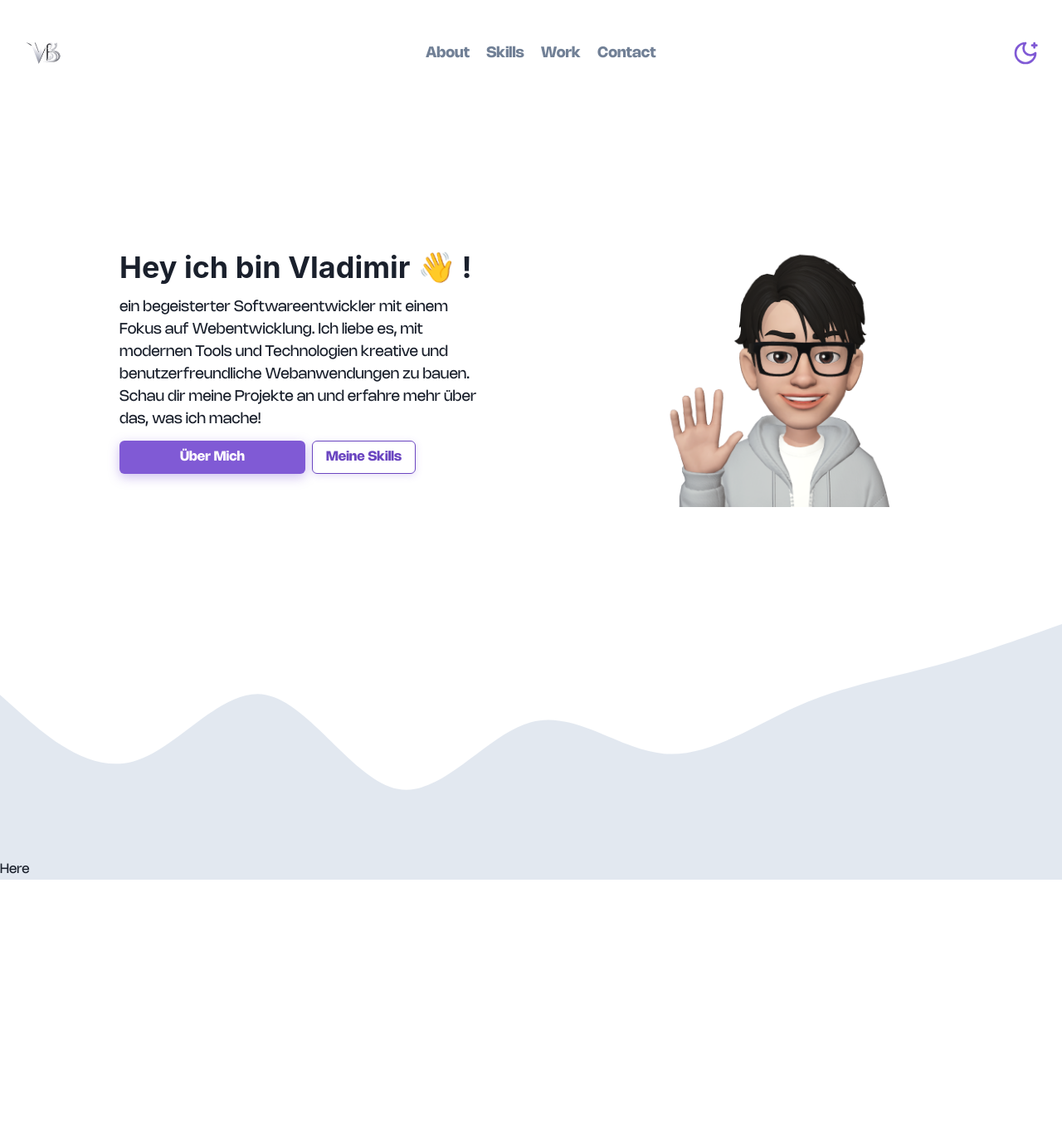
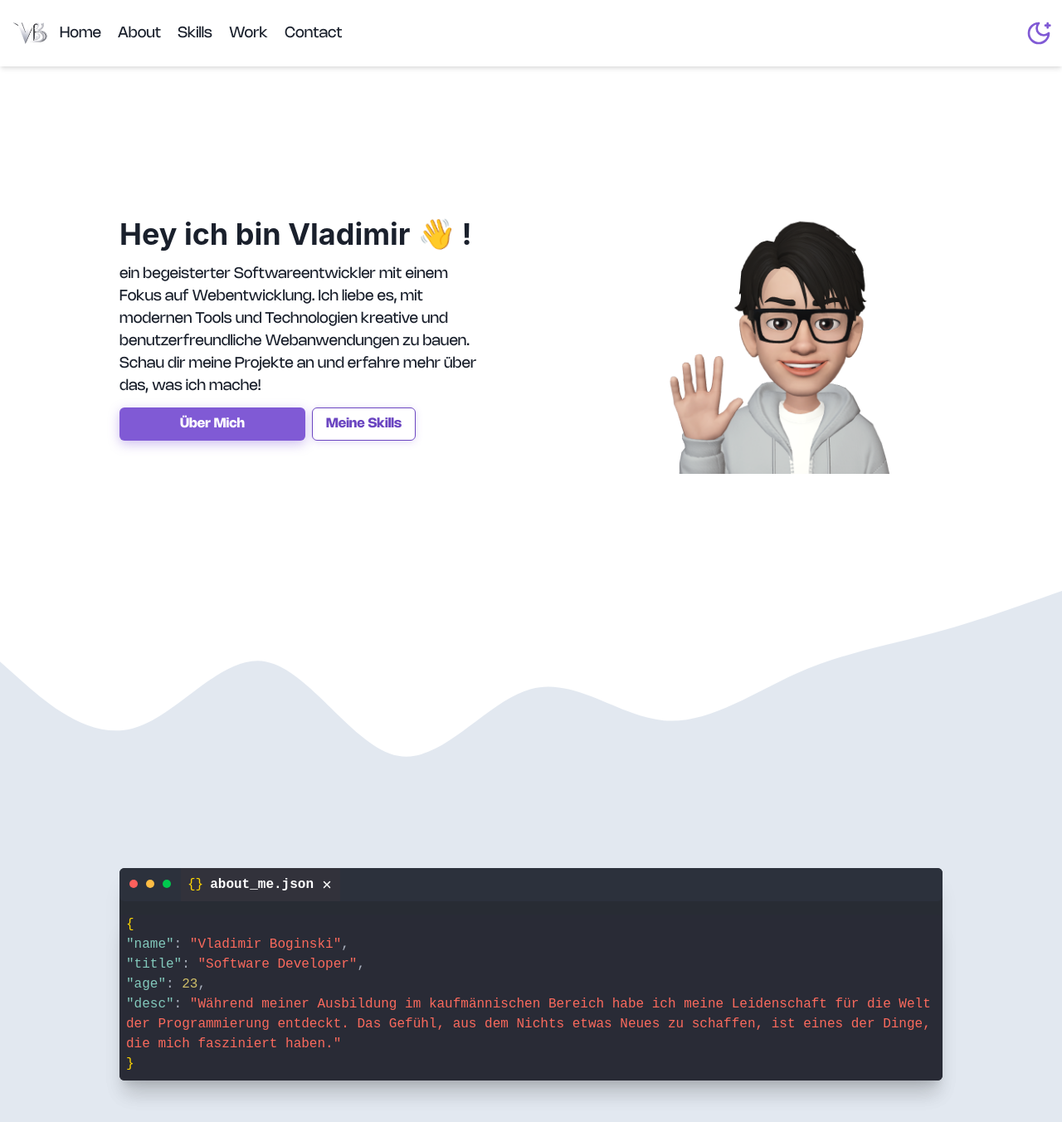
Before and after one commit to dervladel/portfolio, a React (Vite) app: page / in a window 1280 px wide. Shown: the whole page at 83% size. Before the commit the page ends 1060 px from the top, so only its background shows below. Built offline with nearby package versions, Linux system fonts and the light colour scheme.

Commit message:
added About me section

```diff
--- a/src/App.tsx
+++ b/src/App.tsx
@@ -1,4 +1,4 @@
-import { Grid, Hide, Show } from "@chakra-ui/react";
+import { Box, Grid, Hide, Show } from "@chakra-ui/react";
 import "./App.css";
 import Header from "./components/Header";
 import Nav from "./components/Nav";
@@ -8,8 +8,10 @@ import Wave from "./components/Wave";
 
 function App() {
   return (
-    <Grid marginTop={2}>
-      <Nav />
+    <Grid>
+      <Box className="nav" zIndex={2} boxShadow={"md"}>
+        <Nav />
+      </Box>
       <Hide above="lg">
         <HeaderMobile />
       </Hide>
--- a/src/components/AboutMe.tsx
+++ b/src/components/AboutMe.tsx
@@ -1,10 +1,15 @@
-import { Box, useColorModeValue } from "@chakra-ui/react";
+import { Box, Container, useColorModeValue } from "@chakra-ui/react";
+import AboutMeCard from "./AboutMeCard";
 
 const AboutMe = () => {
   const bg = useColorModeValue("#e2e8f0", "#2d3748");
   return (
     <>
-      <Box background={bg}>Here</Box>
+      <Box background={bg} id="about">
+        <Container marginY={"50px"} maxW={"container.lg"}>
+          <AboutMeCard />
+        </Container>
+      </Box>
     </>
   );
 };
--- /dev/null
+++ b/src/components/AboutMeCard.tsx
@@ -0,0 +1,106 @@
+import { Box, HStack, Text, Icon } from "@chakra-ui/react";
+import { IoClose } from "react-icons/io5";
+import "../styles/CardStyles.css";
+
+const AboutMeCard = () => {
+  const bracketColor = "#FFD602";
+  const valueColor = "#FB6A5D";
+  const keyColor = "#83C9BC";
+  return (
+    <Box
+      className="json-card"
+      borderRadius="md"
+      boxShadow="xl"
+      margin="0 auto"
+      bg="#282c34"
+      color="#abb2bf"
+      fontFamily="'Courier New', Courier, monospace"
+    >
+      <Box className="json-header" mb={4} color="#282831" borderRadius="md">
+        <HStack>
+          <HStack gap={0.5} marginLeft={2}>
+            <div className="circle">
+              <span className="red box"></span>
+            </div>
+            <div className="circle">
+              <span className="yellow box"></span>
+            </div>
+            <div className="circle">
+              <span className="green box"></span>
+            </div>
+          </HStack>
+          <HStack justify="space-between" background={"#32323B"} padding={2}>
+            <HStack>
+              <Text className="json-bracket" color={bracketColor}>
+                {"{}"}
+              </Text>
+              <Text color={"#FFFFFF"} fontWeight={"bold"}>
+                about_me.json
+              </Text>
+            </HStack>
+            <Icon as={IoClose} cursor="pointer" color={"#FFFFFF"} />
+          </HStack>
+        </HStack>
+      </Box>
+      <Box
+        className="json-content"
+        whiteSpace="pre-line"
+        padding={"0 8px 8px 8px"}
+        background={"#292B36"}
+        boxShadow="xl"
+        borderRadius={"md"}
+      >
+        <Text className="json-bracket" color={bracketColor}>
+          {"{"}
+        </Text>
+        <Text>
+          <span className="json-key" style={{ color: keyColor }}>
+            "name"
+          </span>
+          :{" "}
+          <span className="json-value" style={{ color: valueColor }}>
+            "Vladimir Boginski"
+          </span>
+          ,
+        </Text>
+        <Text>
+          <span className="json-key" style={{ color: keyColor }}>
+            "title"
+          </span>
+          :{" "}
+          <span className="json-value" style={{ color: valueColor }}>
+            "Software Developer"
+          </span>
+          ,
+        </Text>
+        <Text>
+          <span className="json-key" style={{ color: keyColor }}>
+            "age"
+          </span>
+          :{" "}
+          <span className="json-value json-int" style={{ color: "#D0BF69" }}>
+            23
+          </span>
+          ,
+        </Text>
+        <Text>
+          <span className="json-key" style={{ color: keyColor }}>
+            "desc"
+          </span>
+          :{" "}
+          <span className="json-value" style={{ color: valueColor }}>
+            "Während meiner Ausbildung im kaufmännischen Bereich habe ich meine
+            Leidenschaft für die Welt der Programmierung entdeckt. Das Gefühl,
+            aus dem Nichts etwas Neues zu schaffen, ist eines der Dinge, die
+            mich fasziniert haben."
+          </span>
+        </Text>
+        <Text className="json-bracket" color={bracketColor}>
+          {"}"}
+        </Text>
+      </Box>
+    </Box>
+  );
+};
+
+export default AboutMeCard;
--- a/src/components/Header.tsx
+++ b/src/components/Header.tsx
@@ -4,7 +4,7 @@ import HeaderDesktop from "./HeaderDesktop";
 
 const Header = () => {
   return (
-    <Container maxW={"container.lg"} padding={4}>
+    <Container maxW={"container.lg"} padding={4} id="home">
       <Hide above="md">
         <HeaderMobile />
       </Hide>
--- a/src/components/HeaderImage.tsx
+++ b/src/components/HeaderImage.tsx
@@ -5,7 +5,7 @@ interface Probs {
 }
 const HeaderImage = ({ isMobile }: Probs) => {
   return (
-    <Image boxSize={isMobile ? "200px" : "350px"} src={memoji} alt="Memoji" />
+    <Image boxSize={isMobile ? "250px" : "350px"} src={memoji} alt="Memoji" />
   );
 };
 
--- a/src/components/HeaderMobile.tsx
+++ b/src/components/HeaderMobile.tsx
@@ -5,7 +5,7 @@ import HeaderText from "./HeaderText";
 const HeaderMobile = () => {
   return (
     <>
-      <VStack padding={4}>
+      <VStack padding={4} marginY={"20px"}>
         <HeaderImage isMobile={true} />
         <HeaderText isMobile={true} />
       </VStack>
--- a/src/components/MobileMenu.tsx
+++ b/src/components/MobileMenu.tsx
@@ -5,6 +5,7 @@ import {
   DrawerCloseButton,
   DrawerContent,
   DrawerOverlay,
+  Link,
   VStack,
   useDisclosure,
 } from "@chakra-ui/react";
@@ -45,7 +46,8 @@ const MobileMenu = ({ links }: Probs) => {
           <DrawerBody>
             <VStack padding={10} gap={6}>
               {links.map((link) => (
-                <Button
+                <Link
+                  href={"/#" + link.toLowerCase()}
                   alignContent={"center"}
                   key={link + "1"}
                   fontSize={"32px"}
@@ -57,7 +59,7 @@ const MobileMenu = ({ links }: Probs) => {
                   }}
                 >
                   {link}
-                </Button>
+                </Link>
               ))}
             </VStack>
           </DrawerBody>
--- a/src/components/Nav.tsx
+++ b/src/components/Nav.tsx
@@ -1,9 +1,10 @@
-import { Grid, GridItem } from "@chakra-ui/react";
+import { Grid, GridItem, useColorModeValue } from "@chakra-ui/react";
 import NavLinks from "./NavLinks";
 import ColorModeSwitch from "./colorSwitch";
 import LogoImage from "./LogoImage";
 
 const Nav = () => {
+  const bg = useColorModeValue("#FFFFFF", "#1A202C");
   return (
     <Grid
       templateAreas={{
@@ -11,14 +12,15 @@ const Nav = () => {
         lg: `"logo menu colorMode"`,
       }}
       gridTemplateColumns={{ base: "1fr 1fr 1fr", lg: "auto 1fr auto" }}
-      gap={4}
       marginTop={0}
-      padding={6}
+      padding={2}
+      background={bg}
+      width="100%"
     >
-      <GridItem area="menu">
+      <GridItem area="menu" display="flex" justifyContent="flex-start">
         <NavLinks />
       </GridItem>
-      <GridItem area="logo" justifySelf={"center"}>
+      <GridItem area="logo" display="flex" justifyContent="center">
         <LogoImage />
       </GridItem>
       <GridItem area="colorMode" display="flex" justifyContent="flex-end">
--- a/src/components/NavLinks.tsx
+++ b/src/components/NavLinks.tsx
@@ -1,8 +1,8 @@
-import { Button, HStack, Hide, Show } from "@chakra-ui/react";
+import { HStack, Hide, Link, Show } from "@chakra-ui/react";
 import MobileMenu from "./MobileMenu";
 
 const NavLinks = () => {
-  const links = ["About", "Skills", "Work", "Contact"];
+  const links = ["Home", "About", "Skills", "Work", "Contact"];
   return (
     <>
       <Hide above="lg">
@@ -11,9 +11,14 @@ const NavLinks = () => {
       <Show above="lg">
         <HStack justifyContent={"center"} height="100%" gap={5}>
           {links.map((link) => (
-            <Button key={link} variant="link" fontSize={"18px"}>
+            <Link
+              href={"/#" + link.toLowerCase()}
+              key={link}
+              variant="link"
+              fontSize={"18px"}
+            >
               {link}
-            </Button>
+            </Link>
           ))}
         </HStack>
       </Show>
--- a/src/index.css
+++ b/src/index.css
@@ -8,6 +8,9 @@
 @import url("fonts/Nohemi/Web-TT/Nohemi-SemiBold.css");
 @import url("fonts/Nohemi/Web-TT/Nohemi-Thin.css");
 
+html {
+  scroll-behavior: smooth;
+}
 body {
   font-family: "Nohemi", sans-serif !important;
 }
@@ -48,3 +51,8 @@ body {
     transform: rotate(0deg);
   }
 }
+
+.nav {
+  position: sticky;
+  top: 0;
+}
--- /dev/null
+++ b/src/styles/CardStyles.css
@@ -0,0 +1,32 @@
+.json-header {
+  display: flex;
+  justify-content: space-between;
+  align-items: center;
+  background-color: #2c313c;
+  width: 100%;
+  margin-bottom: 16px;
+}
+.circle {
+  padding: 0 4px;
+}
+
+.box {
+  display: inline-block;
+  align-items: center;
+  width: 10px;
+  height: 10px;
+  padding: 1px;
+  border-radius: 50%;
+}
+
+.red {
+  background-color: #ff605c;
+}
+
+.yellow {
+  background-color: #ffbd44;
+}
+
+.green {
+  background-color: #00ca4e;
+}
```
